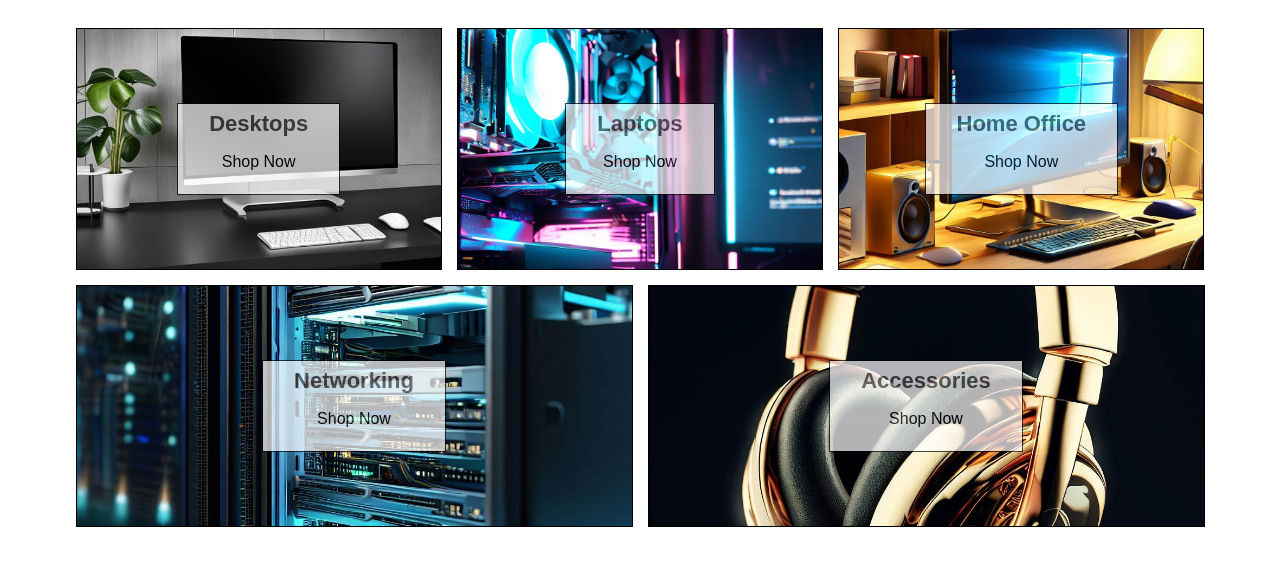
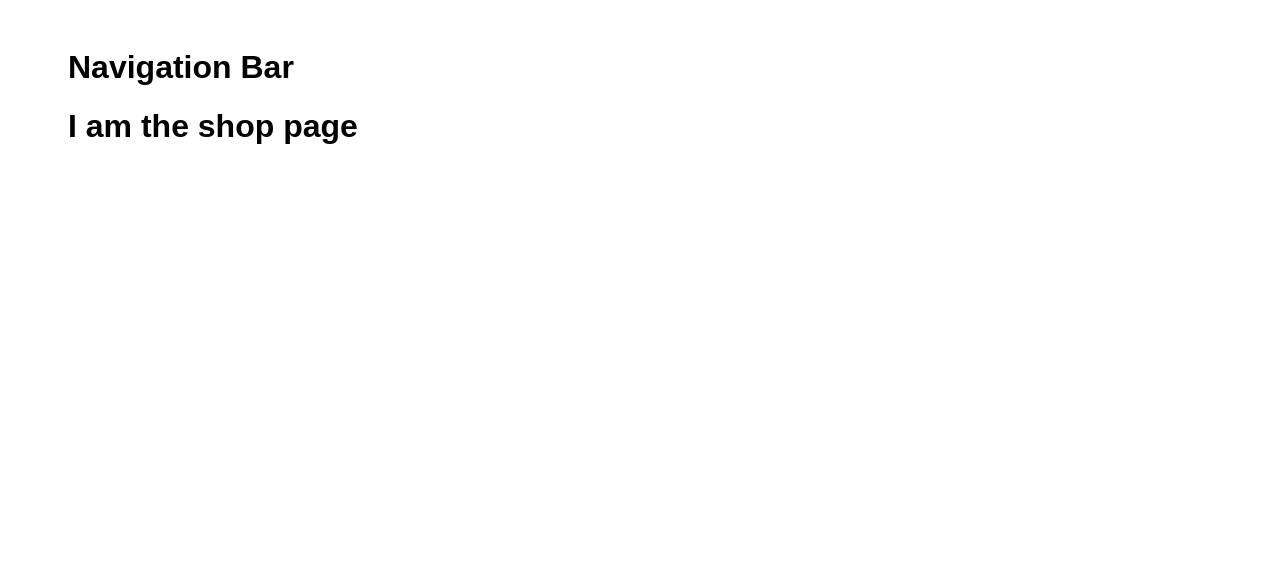
Before and after one commit to KQuiggins/React_TechShop, a React (Vite) app: page /shop in a window 1280 px wide. Shown: the top 566 px of the page. Built offline with nearby package versions, Linux system fonts and the light colour scheme.

Commit message:
started working on routes

```diff
--- a/src/App.jsx
+++ b/src/App.jsx
@@ -1,18 +1,30 @@
-import CategoryItem from './components/category-item/category-item.component'
-import Directory from './components/directory/directory-item.component';
-import './index.scss'
+import Home from "./routes/home/home.components";
+import { Routes, Route } from 'react-router-dom';
+import Navigation from "./routes/navigation/navigation.component";
+import './index.scss';
+
+
+
+
+const Shop = () => {
+  return (
+    <h1>I am the shop page</h1>
+  )
+};
 
 
 
 const App = () => {
 
-
-
   return (
     <>
-      <Directory>
-      <CategoryItem />
-      </Directory>
+
+      <Routes>
+        <Route path="/" element={<Navigation />}>
+          <Route index element={<Home />} />
+          <Route path="shop" element={<Shop />} />
+        </Route>
+      </Routes>
 
 
     </>
--- a/src/components/directory/directory-item.component.jsx
+++ b/src/components/directory/directory-item.component.jsx
@@ -1,40 +1,10 @@
+/* eslint-disable react/prop-types */
 import CategoryItem from './../category-item/category-item.component';
 import './directory.styles.scss';
 
-const categories = [
-    {
-      id: 1,
-      title: 'Desktops',
-      imageUrl: 'images/desktop.jpg',
 
-    },
-    {
-      id: 2,
-      title: 'Laptops',
-      imageUrl: 'images/gaming.jpg',
 
-    },
-    {
-      id: 3,
-      title: 'Home Office',
-      imageUrl: 'images/home.jpg',
-
-    },
-    {
-      id: 4,
-      title: 'Networking',
-      imageUrl: 'images/networking.jpg',
-
-    },
-    {
-      id: 5,
-      title: 'Accessories',
-      imageUrl: 'images/accessories.jpg',
-
-    },
-  ]
-
-  const Directory = () => {
+  const Directory = ({ categories }) => {
     return (
         <div className="directory-container">
         {categories.map((category) => (
--- /dev/null
+++ b/src/routes/home/home.components.jsx
@@ -0,0 +1,40 @@
+import Directory from "../../components/directory/directory-item.component";
+
+
+const Home = () => {
+const categories = [
+    {
+      id: 1,
+      title: 'Desktops',
+      imageUrl: 'images/desktop.jpg',
+
+    },
+    {
+      id: 2,
+      title: 'Laptops',
+      imageUrl: 'images/gaming.jpg',
+
+    },
+    {
+      id: 3,
+      title: 'Home Office',
+      imageUrl: 'images/home.jpg',
+
+    },
+    {
+      id: 4,
+      title: 'Networking',
+      imageUrl: 'images/networking.jpg',
+
+    },
+    {
+      id: 5,
+      title: 'Accessories',
+      imageUrl: 'images/accessories.jpg',
+
+    },
+  ];
+    return <Directory categories={categories} />
+}
+
+export default Home
--- /dev/null
+++ b/src/routes/navigation/navigation.component.jsx
@@ -0,0 +1,16 @@
+import { Outlet } from 'react-router-dom';
+import { Fragment } from 'react';
+
+
+const Navigation = () => {
+    return (
+      <Fragment>
+        <div>
+          <h1>Navigation Bar</h1>
+        </div>
+        <Outlet />
+      </Fragment>
+      )
+  };
+
+export default Navigation;
```
